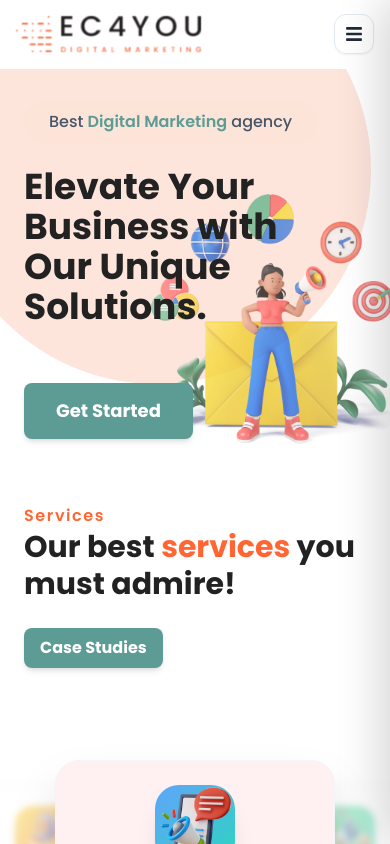
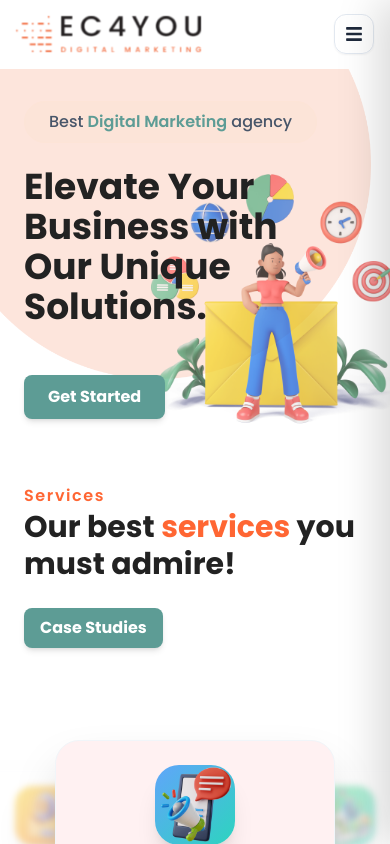
Before and after one commit to gunasarath05-droid/EC4You_Website, a React (Vite) app: page / in a window 390 px wide. Shown: the top 844 px of the page. Built offline with nearby package versions, Linux system fonts and the light colour scheme.

Commit message:
feat: add Hero component with responsive layout and animated graphic elements

```diff
--- a/src/pages/Home/include/Hero.jsx
+++ b/src/pages/Home/include/Hero.jsx
@@ -101,11 +101,12 @@ export default function Hero() {
               </h1>
 
               {/* CTA Button */}
-              <div className="pt-2">
-                <Link to="/contact" className="btn-fill bg-[#5d9c95] text-white font-bold px-8 py-3.5 rounded-lg text-lg transition-all duration-300 shadow-md cursor-pointer">
-                  <span className="relative z-10">Get Started</span>
-                </Link>
-              </div>
+              <Link
+                to="/contact"
+                className="btn-fill bg-[#5d9c95] w-fit text-white hover:text-white font-bold px-6 py-2.5 md:px-8 md:py-3.5 rounded-lg text-base md:text-lg transition-all duration-300 shadow-md whitespace-nowrap cursor-pointer"
+              >
+                <span className="relative z-10">Get Started</span>
+              </Link>
 
             </div>
 
```
